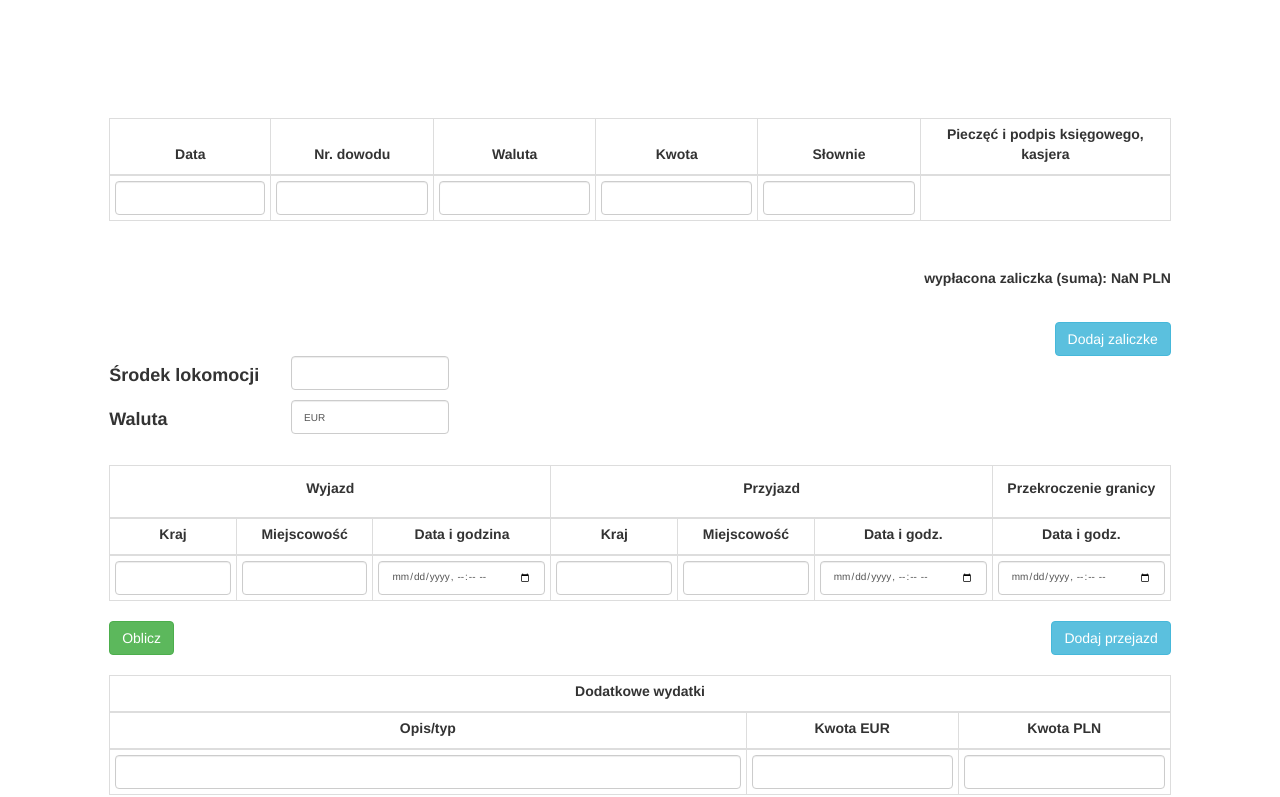
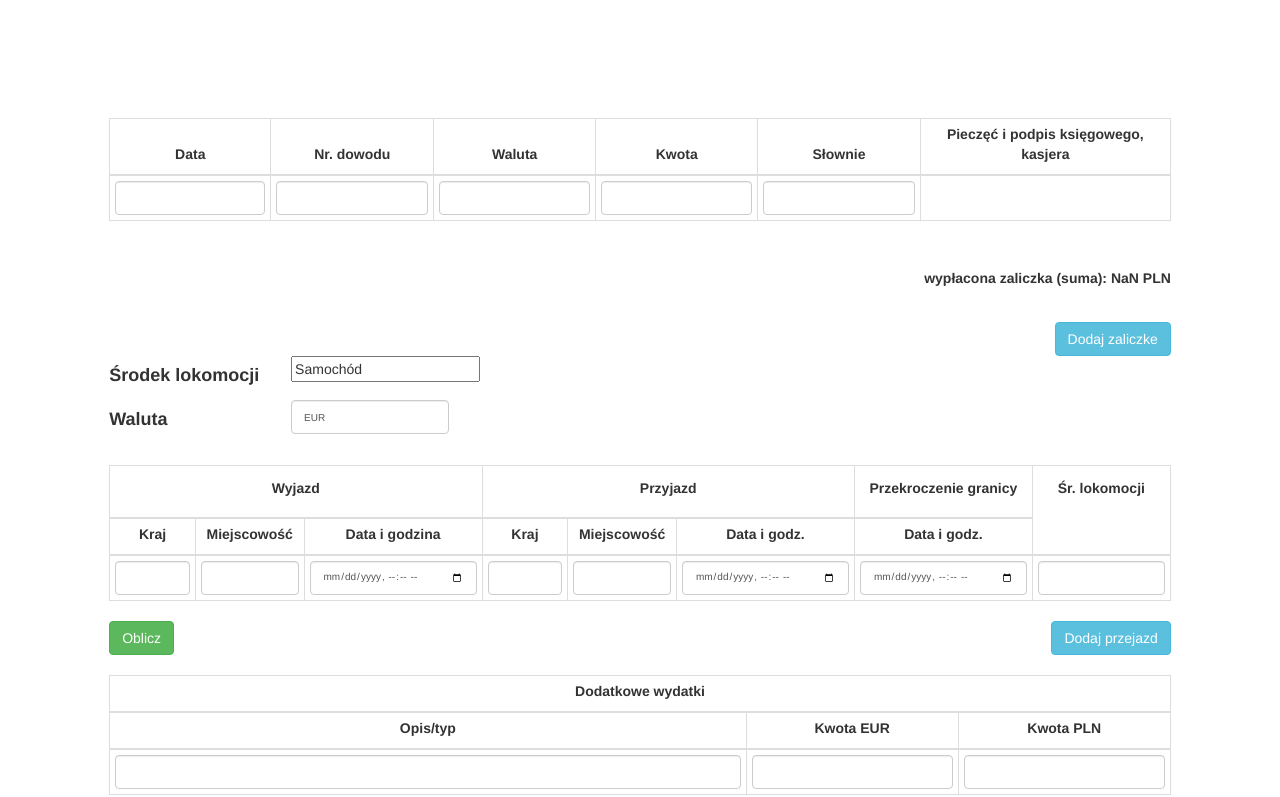
Before and after one commit to plkarmic/Delegacje, a React (Create React App) app in the folder frontend/gui-delegacje/: page / in a window 1280 px wide. Shown: the part 438-1235 px from the top of the page. Built offline with nearby package versions, Linux system fonts and the light colour scheme; no server answers.

Commit message:
srodek lokomocji

```diff
--- a/frontend/gui-delegacje/src/Form.js
+++ b/frontend/gui-delegacje/src/Form.js
@@ -8,8 +8,8 @@ import './Form.css'
 class Form extends React.Component {
 
   state = {
-    transportType: "",
-    tripDetails: [{country:"", destinationC:"", startTime:"", endTime:"", borderTime:""}],
+    transportTypeAll: "Samochód",
+    tripDetails: [{country:"", destinationC:"", startTime:"", endTime:"", borderTime:"", transportType: ""}],
     expansesDetails: [{remark:"", costV:"",costPLN:""}],
     total: "",
     waluta: "EUR",
@@ -74,8 +74,9 @@ class Form extends React.Component {
   }
 handleChange = (e) => {
     //if (["name", "age"].includes(e.target.className) ) {
-    if (["country", "city", "destinationC", "cityD", "startTime", "endTime", "borderTime"].includes(e.target.className) ) {
       let tripDetails = [...this.state.tripDetails]
+    if (["country", "city", "destinationC", "cityD", "startTime", "endTime", "borderTime", "transportType"].includes(e.target.className) ) {
+      // let tripDetails = [...this.state.tripDetails]
       tripDetails[e.target.dataset.id][e.target.className] = e.target.value.toUpperCase()
       this.setState({ tripDetails }, () => console.log(this.state.transportType))
     }else if (["remark", "costV", "costPLN"].includes(e.target.className)){
@@ -88,11 +89,23 @@ handleChange = (e) => {
     }else if (["userNameForm data", "userNameForm nrDow", "userNameForm waluta", "userNameForm kwota", "userNameForm slownie"].includes(e.target.className)) {
       let zaliczka = [...this.state.zaliczka]
       zaliczka[e.target.dataset.id][e.target.className.substr(13)] = e.target.value.toUpperCase()
+      this.setState({ zaliczka}, () => console.log(this.state.zaliczka))
     }else if (["userNameForm name", "userNameForm to", "userNameForm timeFrom", "userNameForm timeTo", "userNameForm reason"].includes(e.target.className)){
       let person = [...this.state.person]
       person[0][e.target.className.substr(13)] = e.target.value.toUpperCase()
-      console.log(person)
-    } else {
+      this.setState({ person }, () => console.log(this.state.person))
+    } else if (["transportTypeAll"].includes(e.target.className)) {
+      let transportTypeAll = [...this.state.transportTypeAll]
+      transportTypeAll = e.target.value
+      this.setState({[e.target.name]: e.target.value.toUpperCase()})
+      for(var i = 0; i < tripDetails.length; i++)
+      {
+        tripDetails[i]["transportType"] = e.target.value.toUpperCase()
+      }
+      this.setState({ tripDetails }, () => console.log(this.state.transportType))
+      console.log(transportTypeAll)
+    }
+    else {
       this.setState({ [e.target.name]: e.target.value.toUpperCase() })
     }
 
@@ -128,7 +141,7 @@ handleChange = (e) => {
   }
 addTrip = (e) => {
     this.setState((prevState) => ({
-      tripDetails: [...prevState.tripDetails, {country:"", destinationC:"", startTime:"", endTime:"", borderTime:""}],
+      tripDetails: [...prevState.tripDetails, {country:"", destinationC:"", startTime:"", endTime:"", borderTime:"", transportType:this.state.transportTypeAll}],
     }));
   }
 addExpanses = (e) => {
@@ -185,7 +198,7 @@ handleSubmit = (e) => {
 
 }
 render() {
-    let {transportType, tripDetails, expansesDetails, waluta, zaliczka, person} = this.state
+    let {transportTypeAll, tripDetails, expansesDetails, waluta, zaliczka, person} = this.state
     return (
       <form onSubmit={this.handleSubmit} onChange={this.handleChange} >
 
@@ -201,15 +214,15 @@ render() {
         <table class="table-no-border">
           <tbody>
             <tr>
-              <div className="row hidden-print">
+              <div className="row">
                 <div className="col-xs-2 col-md-2 hidden-print">
                   <td><h4><label htmlFor="transportType" className="hidden-print">Środek lokomocji</label></h4> </td>
                 </div>
                 <div className="col-xs-4 col-md-4 hidden-print">
-                  <td> <input type="text" className="transportType" name="transportType" id="transportType" value={transportType}/></td>
+                  <td> <input type="text" className="transportTypeAll" name="transportTypeAll" id="transportTypeAll" value={transportTypeAll}/></td>
                 </div>
                 <div className="col-xs-6 col-md-6 print-only">
-                  <label>Środek lokomocji: {this.state.transportType}</label>
+                  <label>Środek lokomocji: {this.state.transportTypeAll}</label>
                 </div>
               </div>
             </tr>
@@ -234,9 +247,10 @@ render() {
           </tr> */}
           <thead>
             <tr>
-              <td colSpan='3' className="col-xs-5 col-md-5 text-center"><h5><label>Wyjazd</label></h5></td>
-              <td colSpan='3' className="col-xs-5 col-md-5 text-center"><h5><label>Przyjazd</label></h5></td>
+              <td colSpan='3' className="col-xs-4 col-md-4 text-center"><h5><label>Wyjazd</label></h5></td>
+              <td colSpan='3' className="col-xs-4 col-md-4 text-center"><h5><label>Przyjazd</label></h5></td>
               <td className="col-xs-2 col-md-2 text-center"><h5><label>Przekroczenie granicy</label></h5></td>
+              <td rowSpan='2' className="col-xs-2 col-md-2 text-center hidden-print"><h5><label>Śr. lokomocji</label></h5></td>
             </tr>
             <tr>
               <td className="text-center"><label className="print-width-th">Kraj</label></td>
@@ -246,6 +260,7 @@ render() {
               <td className="text-center"><label className="print-width-th">Miejscowość</label></td>
               <td className="text-center"><label className="print-width-th2">Data i godz.</label></td>
               <td className="text-center"><label className="print-width-th2">Data i godz.</label></td>
+              {/* <td className="text-center hidden-print"><label className="print-width-th2"></label></td> */}
             </tr>
           </thead>
           <tbody>
--- a/frontend/gui-delegacje/src/TripRowInput.css
+++ b/frontend/gui-delegacje/src/TripRowInput.css
@@ -29,7 +29,7 @@
   }
 
 @media print {
-        .startTime, .country, .destinationC, .endTime, .borderTime, .city, .cityD {
+        .startTime, .country, .destinationC, .endTime, .borderTime, .city, .cityD, .transportType {
                 display: none;
         }
         .country:focus, .startTime:focus, destinationC:focus, endTime:focus, borderTime:focus, city:focus, cityD:focus {
@@ -41,4 +41,8 @@
         .startTime-printOnly, .country-printOnly, .destinationC-printOnly, .endTime-printOnly, .borderTime-printOnly, .city-printOnly, .cityD-printOnly {
                 display: block;
         }
+
+        .hidden-print {
+                display: none;
+        }
 }
--- a/frontend/gui-delegacje/src/TripRowInput.js
+++ b/frontend/gui-delegacje/src/TripRowInput.js
@@ -6,7 +6,7 @@ import './css/bootstrap-3.3.7-dist/css/bootstrap.css'
 const TripRowInput = (props) => {
   return (
     props.tripDetails.map((val, idx)=> {
-      let countryId = `country-${idx}`, destinationCId = `destinationC-${idx}`, startTimeID = `startTime-${idx}`, endTimeID = `endTime-${idx}`, borderTimeID = `borderTime-${idx}`, cityId = `city-${idx}`, cityDId = `cityD-${idx}`
+      let countryId = `country-${idx}`, destinationCId = `destinationC-${idx}`, startTimeID = `startTime-${idx}`, endTimeID = `endTime-${idx}`, borderTimeID = `borderTime-${idx}`, cityId = `city-${idx}`, cityDId = `cityD-${idx}`, transportTypeID=`transportType-${idx}`
       return (
         <tr key={idx}>
           <td htmlFor={countryId}>
@@ -100,6 +100,19 @@ const TripRowInput = (props) => {
               {props.tripDetails[idx].borderTime}
             </label>
           </td>
+          <td htmlFor={transportTypeID} className="hidden-print">
+            <input
+              type="text"
+              name={transportTypeID}
+              data-id={idx}
+              id={transportTypeID}
+              value={props.tripDetails[idx].transportType}
+              className="transportType"
+            />
+            {/* <label className="borderTime-printOnly">
+              {props.tripDetails[idx].borderTime}
+            </label> */}
+          </td>
         </tr>
       )
     })
```
